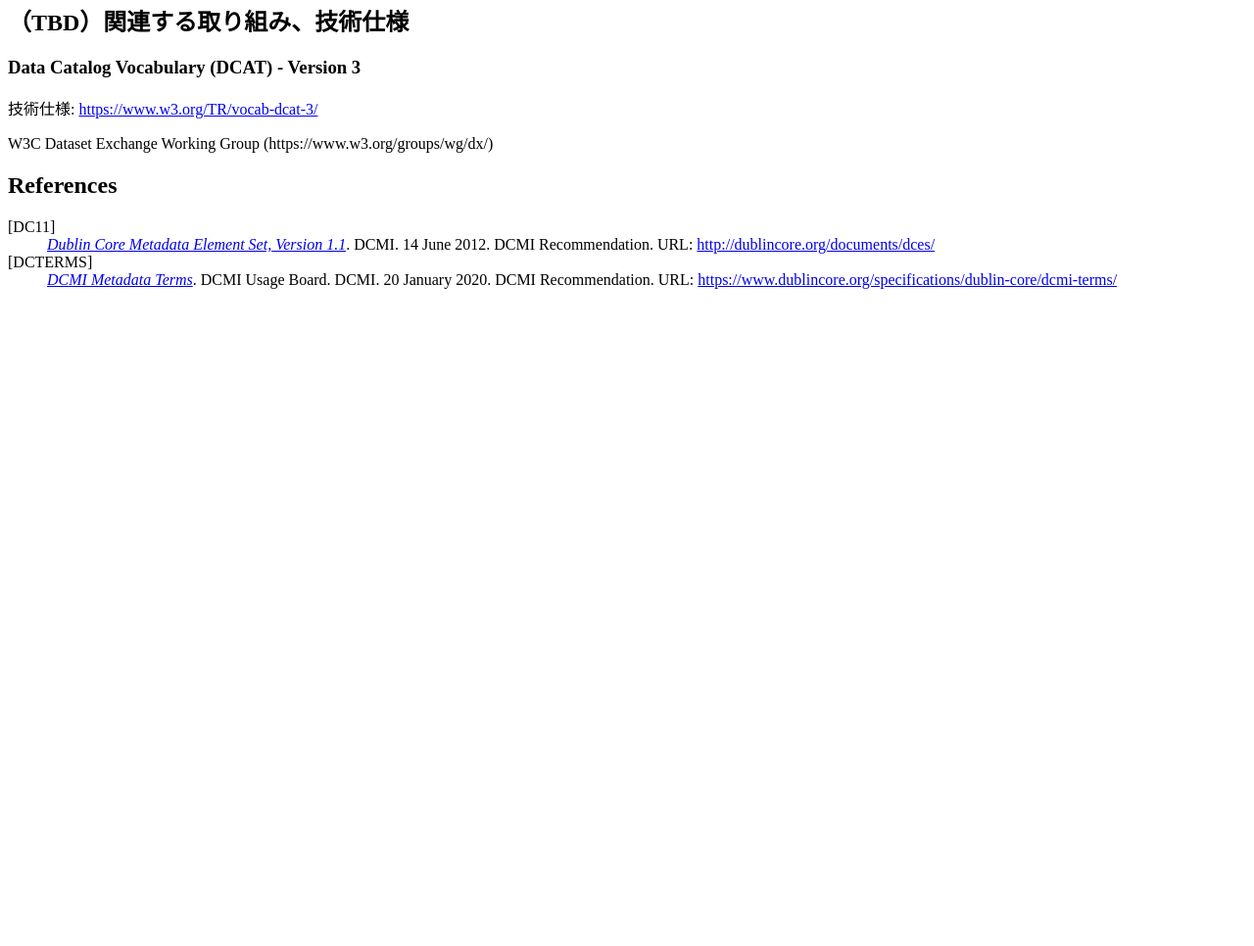
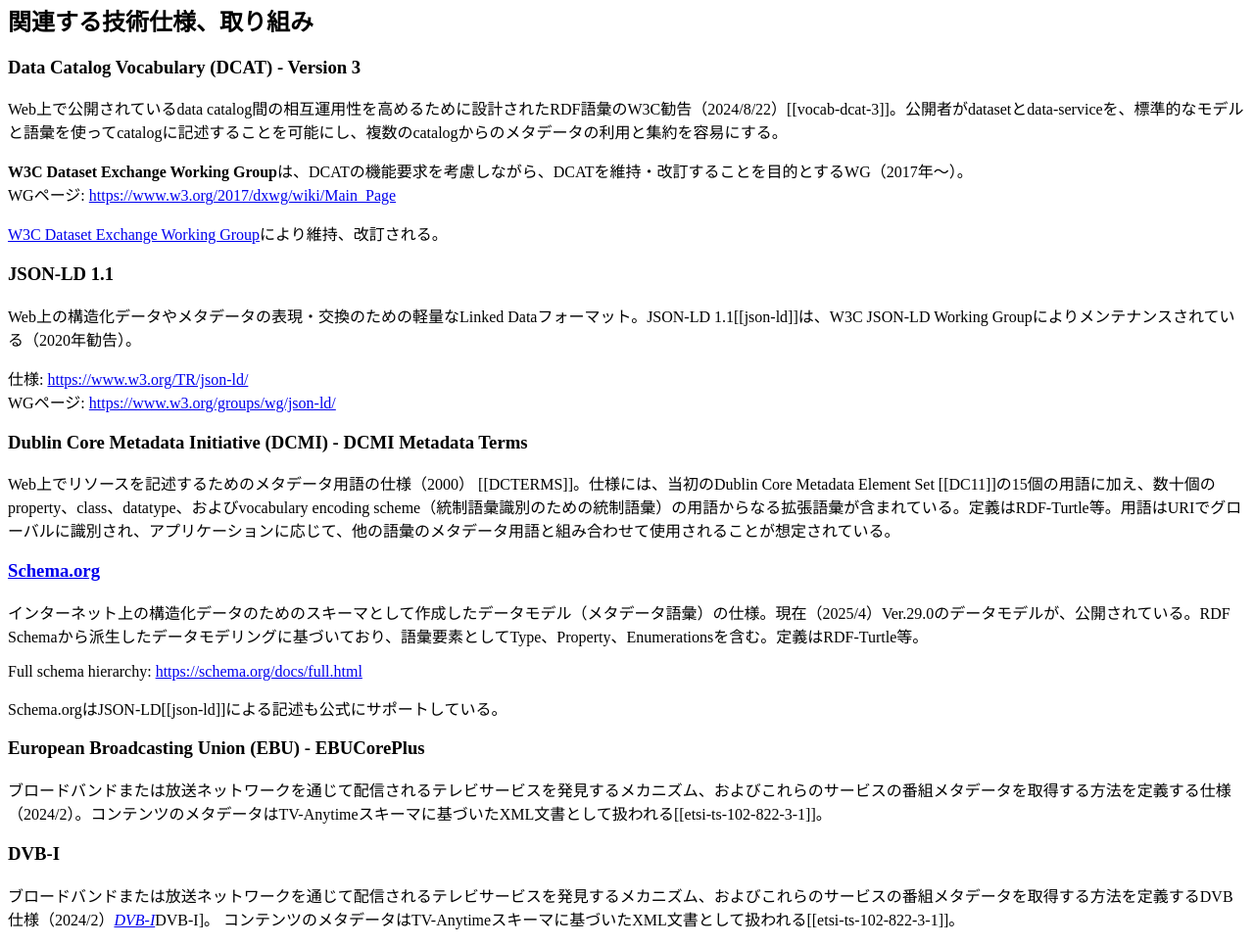
Before and after one commit to w3c-cg/mcm-jp, a plain HTML site: page reports/cg-report.html in a window 1280 px wide. Shown: the part 1400-2366 px from the top of the page at 98% size. Before the commit the page ends 1711 px from the top, so only its background shows below. Drawn offline with Linux system fonts and the light colour scheme.

Commit message:
update report

```diff
--- a/reports/cg-report.html
+++ b/reports/cg-report.html
@@ -6,7 +6,7 @@
     <title>メディアコンテンツメタデータの相互運用事例</title>
     <script src="https://www.w3.org/Tools/respec/respec-w3c" class="remove" defer></script>
     <script class="remove">
-        // All config options at https://respec.org/docs/
+        // ReSpecの設定例。詳細は https://respec.org/docs/ を参照してください。
         var respecConfig = {
             specStatus: "CG-DRAFT",
             editors: [
@@ -50,7 +50,7 @@
             copyrightStart: 2025,
             publishDate: "2025-03-31",
             maxTocLevel: 2,
-            //shortName: "dahut",
+            shortName: "cg/mcm-jp",
             xref: "web-platform",
             group: "mcm-jp"
         };
@@ -132,34 +132,51 @@
 
     </section>
 
-    <section class="appendix">
-        <h2>（TBD）関連する取り組み、技術仕様</h2>
+    <section>
+        <h2>関連する技術仕様、取り組み</h2>
         <section>
             <h3>Data Catalog Vocabulary (DCAT) - Version 3</h3>
-            技術仕様: <a href="https://www.w3.org/TR/vocab-dcat-3/"> https://www.w3.org/TR/vocab-dcat-3/ </a>
-            <p>W3C Dataset Exchange Working Group (https://www.w3.org/groups/wg/dx/)</p>
+            <p>Web上で公開されているdata catalog間の相互運用性を高めるために設計されたRDF語彙のW3C勧告（2024/8/22）[[vocab-dcat-3]]。公開者がdatasetとdata-serviceを、標準的なモデルと語彙を使ってcatalogに記述することを可能にし、複数のcatalogからのメタデータの利用と集約を容易にする。</p>
+            <p><strong>W3C Dataset Exchange Working Group</strong>は、DCATの機能要求を考慮しながら、DCATを維持・改訂することを目的とするWG（2017年～）。<br>
+            WGページ: <a href="https://www.w3.org/2017/dxwg/wiki/Main_Page">https://www.w3.org/2017/dxwg/wiki/Main_Page</a></p>
+            <p><a href="https://www.w3.org/groups/wg/dx/">W3C Dataset Exchange Working Group</a>により維持、改訂される。</p>
+        </section>
+        <section>
+            <h3>JSON-LD 1.1</h3>
+            <p>Web上の構造化データやメタデータの表現・交換のための軽量なLinked Dataフォーマット。JSON-LD 1.1[[json-ld]]は、W3C JSON-LD Working Groupによりメンテナンスされている（2020年勧告）。</p>
+            <p>仕様: <a href="https://www.w3.org/TR/json-ld/">https://www.w3.org/TR/json-ld/</a><br>
+            WGページ: <a href="https://www.w3.org/groups/wg/json-ld/">https://www.w3.org/groups/wg/json-ld/</a></p>
+        </section>
 
+        <section>
+            <h3>Dublin Core Metadata Initiative (DCMI) - DCMI Metadata Terms</h3>
+            <p>Web上でリソースを記述するためのメタデータ用語の仕様（2000） [[DCTERMS]]。仕様には、当初のDublin Core Metadata Element
+            Set [[DC11]]の15個の用語に加え、数十個のproperty、class、datatype、およびvocabulary encoding
+            scheme（統制語彙識別のための統制語彙）の用語からなる拡張語彙が含まれている。定義はRDF-Turtle等。用語はURIでグローバルに識別され、アプリケーションに応じて、他の語彙のメタデータ用語と組み合わせて使用されることが想定されている。
+            </p>
         </section>
+        <section>
+            <h3><a href="https://schema.org/">Schema.org</a></h3>
+            <p>インターネット上の構造化データのためのスキーマとして作成したデータモデル（メタデータ語彙）の仕様。現在（2025/4）Ver.29.0のデータモデルが、公開されている。RDF Schemaから派生したデータモデリングに基づいており、語彙要素としてType、Property、Enumerationsを含む。定義はRDF-Turtle等。</p>
+            <p>Full schema hierarchy: <a href="https://schema.org/docs/full.html">https://schema.org/docs/full.html</a></p>
+            <p>Schema.orgはJSON-LD[[json-ld]]による記述も公式にサポートしている。</p>
+        </section>
+        <section>
+            <h3>European Broadcasting Union (EBU) - EBUCorePlus</h3>
+            <p>ブロードバンドまたは放送ネットワークを通じて配信されるテレビサービスを発見するメカニズム、およびこれらのサービスの番組メタデータを取得する方法を定義する仕様（2024/2）。コンテンツのメタデータはTV-Anytimeスキーマに基づいたXML文書として扱われる[[etsi-ts-102-822-3-1]]。
+            </p>
+        </section>
+        <section>
+            <h3>DVB-I</h3>
+            <p>ブロードバンドまたは放送ネットワークを通じて配信されるテレビサービスを発見するメカニズム、およびこれらのサービスの番組メタデータを取得する方法を定義するDVB仕様（2024/2）<cite><a
+                        href="https://dvb.org/wp-content/uploads/2023/07/A177r6_Service-Discovery-and-Programme-Metadata-for-DVB-I_Draft_TS-103-770-v121_February-2024.pdf">DVB-I</a></cite>DVB-I</a></cite>]。
+                        コンテンツのメタデータはTV-Anytimeスキーマに基づいたXML文書として扱われる[[etsi-ts-102-822-3-1]]。
+            </p>
+        </section>
+
     </section>
 
 
-    <section id="references" class="appendix">
-        <h2>References</h2>
-        <dl class="bibliography">
-            <dt id="bib-dc11">[DC11]</dt>
-            <dd>
-                <a href="http://dublincore.org/documents/dces/"><cite>Dublin Core Metadata Element Set, Version
-                        1.1</cite></a>. DCMI. 14 June 2012. DCMI Recommendation. URL: <a
-                    href="http://dublincore.org/documents/dces/">http://dublincore.org/documents/dces/</a>
-            </dd>
-            <dt id="bib-dcterms">[DCTERMS]</dt>
-            <dd>
-                <a href="https://www.dublincore.org/specifications/dublin-core/dcmi-terms/"><cite>DCMI Metadata
-                        Terms</cite></a>. DCMI Usage Board. DCMI. 20 January 2020. DCMI Recommendation. URL: <a
-                    href="https://www.dublincore.org/specifications/dublin-core/dcmi-terms/">https://www.dublincore.org/specifications/dublin-core/dcmi-terms/</a>
-            </dd>
-        </dl>
-    </section>
     <p role="navigation" id="back-to-top">
 
 </body>
```
